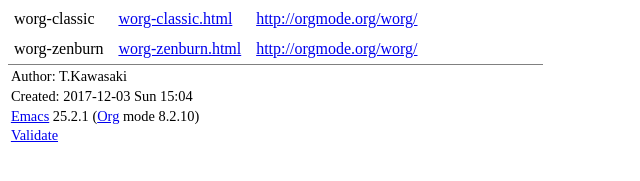
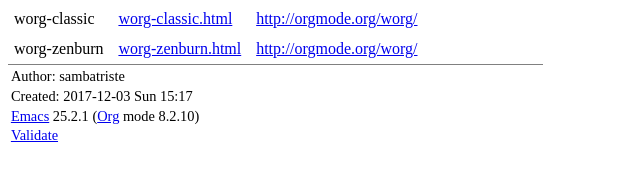
Before and after one commit to sambatriste/org-mode-theme-gallery, a plain HTML site: page index.html in a window 1280 px wide. Shown: the part 363-544 px from the top of the page, 0-640 px from the left. Drawn offline with Linux system fonts and the light colour scheme.

Commit message:
index修正.

```diff
--- a/index.html
+++ b/index.html
@@ -4,10 +4,10 @@
 <html xmlns="http://www.w3.org/1999/xhtml" lang="en" xml:lang="en">
 <head>
 <title>org-modeテーマ一覧</title>
-<!-- 2017-12-03 Sun 15:04 -->
+<!-- 2017-12-03 Sun 15:17 -->
 <meta  http-equiv="Content-Type" content="text/html;charset=utf-8" />
 <meta  name="generator" content="Org-mode" />
-<meta  name="author" content="T.Kawasaki" />
+<meta  name="author" content="sambatriste" />
 <style type="text/css">
  <!--/*--><![CDATA[/*><!--*/
   .title  { text-align: center; }
@@ -219,8 +219,8 @@ for the JavaScript code in this tag.
 </table>
 </div>
 <div id="postamble" class="status">
-<p class="author">Author: T.Kawasaki</p>
-<p class="date">Created: 2017-12-03 Sun 15:04</p>
+<p class="author">Author: sambatriste</p>
+<p class="date">Created: 2017-12-03 Sun 15:17</p>
 <p class="creator"><a href="http://www.gnu.org/software/emacs/">Emacs</a> 25.2.1 (<a href="http://orgmode.org">Org</a> mode 8.2.10)</p>
 <p class="validation"><a href="http://validator.w3.org/check?uri=referer">Validate</a></p>
 </div>
```
Also changed, not shown: 1 other file.
